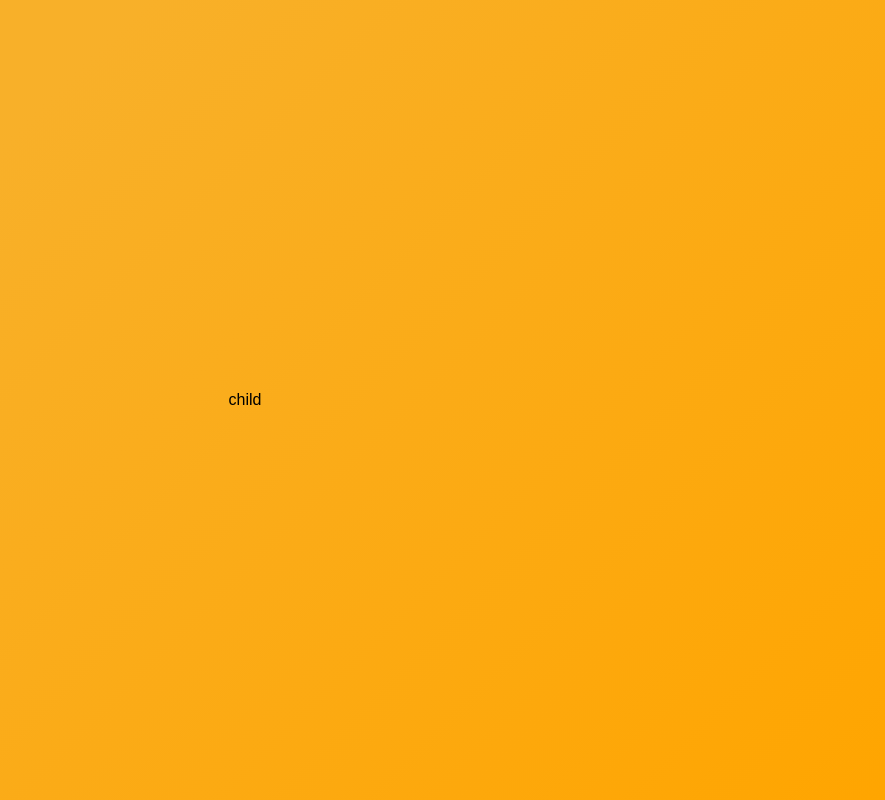
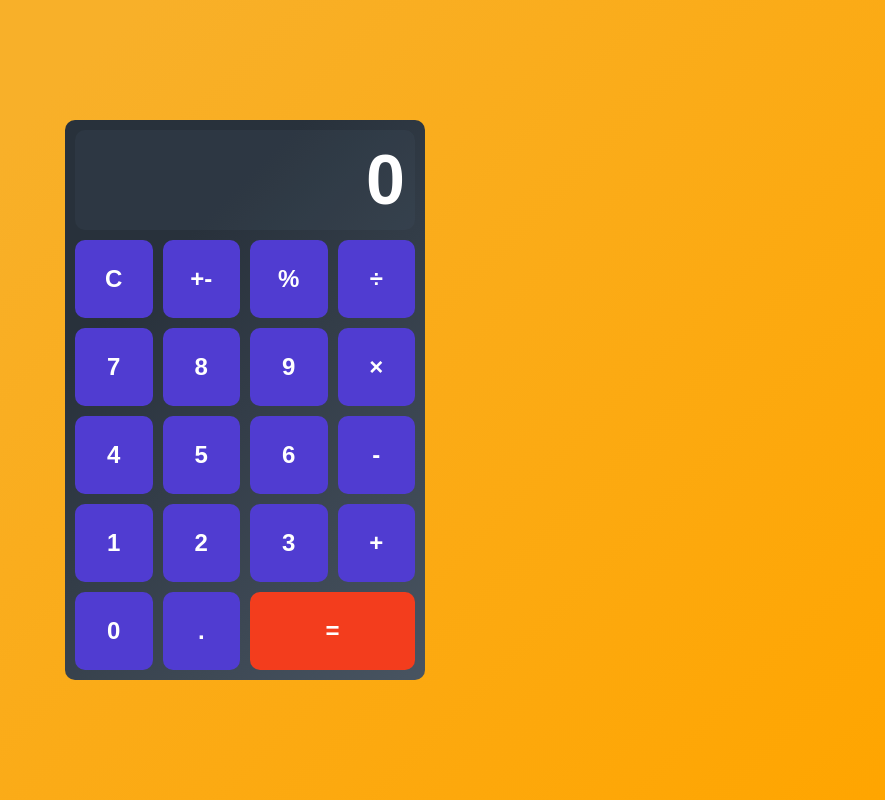
Before and after one commit to Barez001159544/calculator, a React (Create React App) app: page / in a window 1280 px wide. Shown: the whole page, without its empty margins (395-1280 px from the left). Built offline with nearby package versions, Linux system fonts and the light colour scheme.

Commit message:
Wrapper class created

```diff
--- a/src/Components/Calculator/Background.jsx
+++ /dev/null
@@ -1,5 +0,0 @@
-const Background = ({child}) => {
-    return <div className="bg">child</div>;
-}
-
-export default Background;
--- a/src/Components/Calculator/Calculator.jsx
+++ b/src/Components/Calculator/Calculator.jsx
@@ -3,7 +3,8 @@ import ButtonBox from "./ButtonBox";
 import Button from "./Button";
 import Screen from "./Screen";
 import React, { useState } from "react";
-import Background from "./background";
+import CalculatorBackground from "./CalculatorBackground";
+import Wrapper from "./Wrapper";
 
 const btnValues = [
   ["C", "+-", "%", "÷"],
@@ -17,8 +18,8 @@ const Calculator = () => {
   const [equation, setEquation] = useState("0");
 
   return (
-    <Background>
-      <div className="wrapper">
+    <CalculatorBackground>
+      <Wrapper>
         <Screen value={equation} />
         <ButtonBox>
           {btnValues.flat().map((btn, i) => {
@@ -76,8 +77,8 @@ const Calculator = () => {
             );
           })}
         </ButtonBox>
-      </div>
-    </Background>
+      </Wrapper>
+    </CalculatorBackground>
   );
 };
 
--- /dev/null
+++ b/src/Components/Calculator/CalculatorBackground.jsx
@@ -0,0 +1,6 @@
+import "./Calculator.css";
+const CalculatorBackground = ({ children }) => {
+  return <div className="bg">{children}</div>;
+};
+
+export default CalculatorBackground;
--- /dev/null
+++ b/src/Components/Calculator/Wrapper.jsx
@@ -0,0 +1,6 @@
+import "./Calculator.css";
+const Wrapper = ({ children }) => {
+  return <div className="wrapper">{children}</div>;
+};
+
+export default Wrapper;
```
